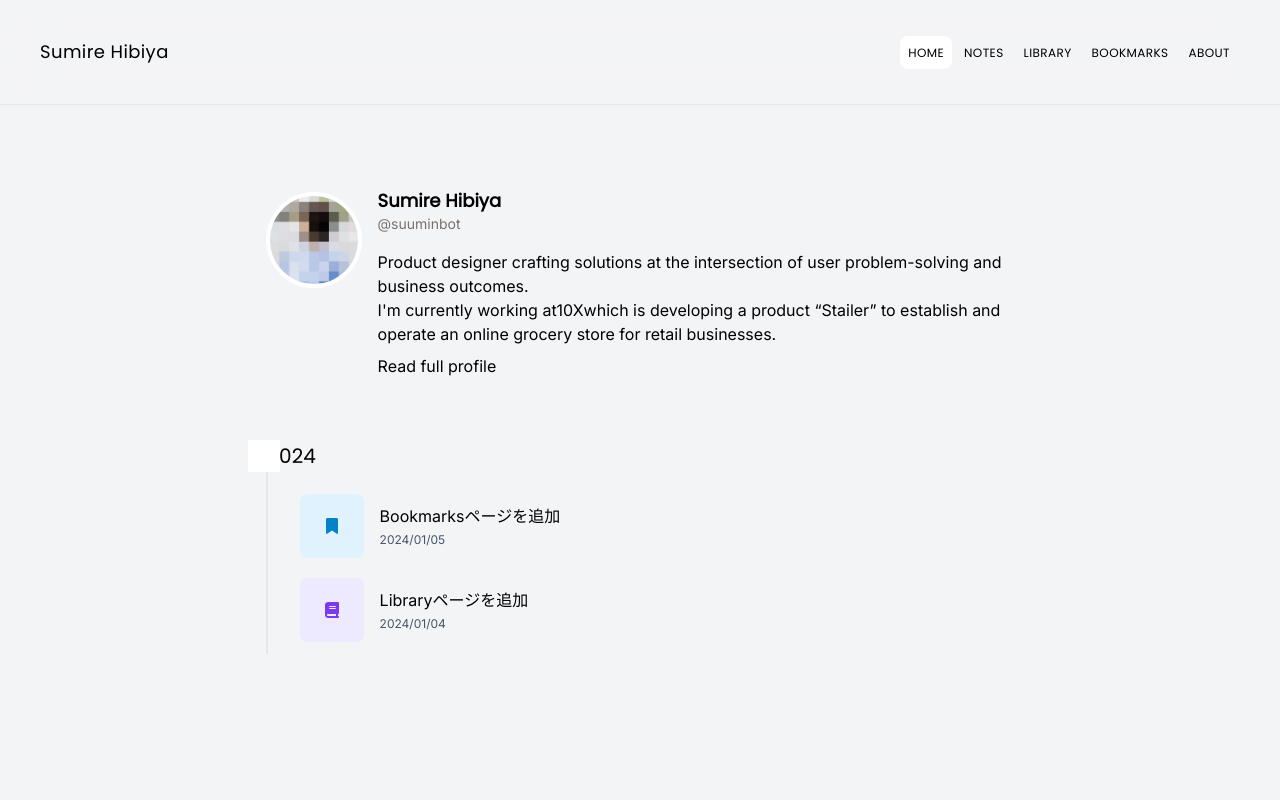
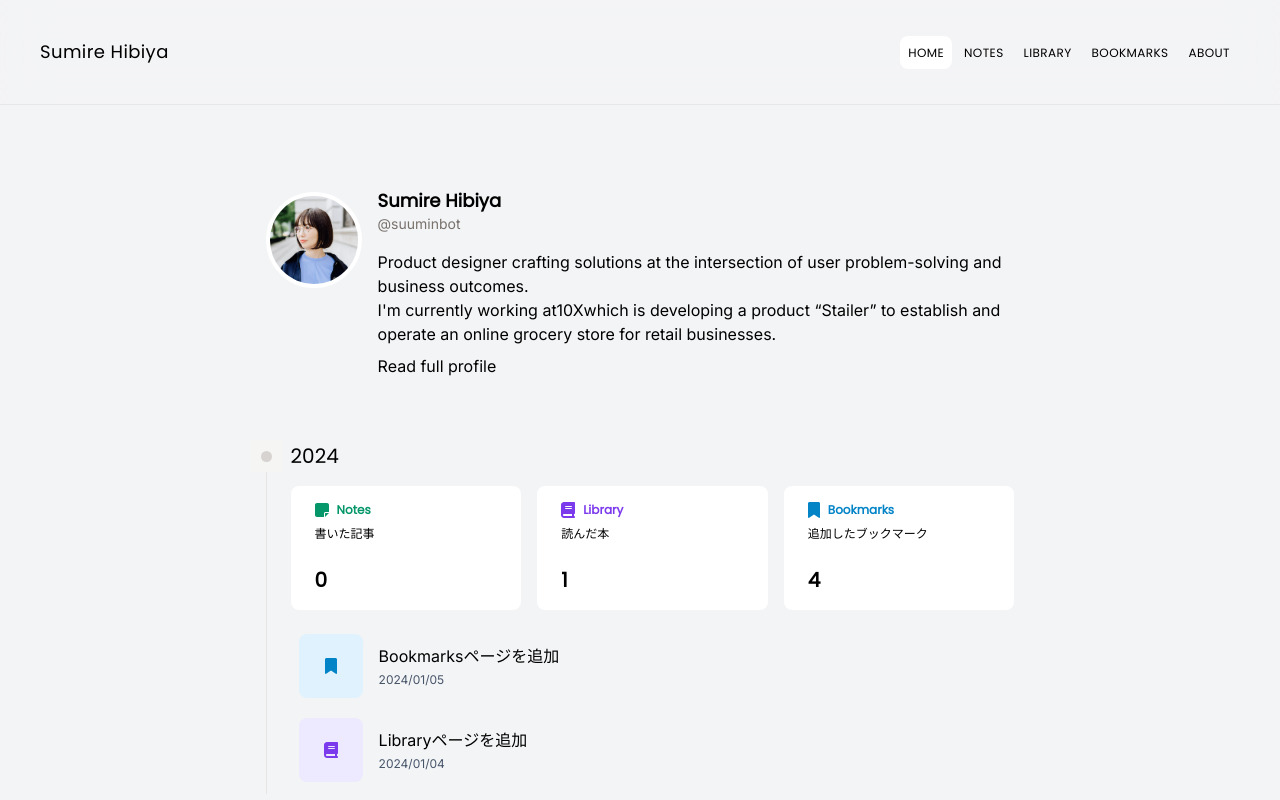
Before and after one commit to suuminbot/sumirehibiyacom, a Next.js app: page / in a window 1280 px wide. Shown: the top 800 px of the page. Built offline with nearby package versions, Linux system fonts and the light colour scheme; what tailwindcss-fluid-type would draw is missing.

Commit message:
update style

```diff
--- /dev/null
+++ b/app/home/activitySummaryCard.tsx
@@ -0,0 +1,67 @@
+import Link from 'next/link'
+import { FontAwesomeIcon } from '@fortawesome/react-fontawesome'
+import {
+  faHeart,
+  faNoteSticky,
+  faBook,
+  faBookmark,
+} from '@fortawesome/free-solid-svg-icons'
+
+type ActivitySummaryCardProps = {
+  category: string
+  number: string
+}
+
+const ActivitySummaryCard: React.FC<ActivitySummaryCardProps> = ({
+  category,
+  number,
+}) => {
+  let categoryIcon
+  let categoryIconColor
+  let categoryColor
+  let description
+
+  // カテゴリーごとに異なるアイコン・スタイルを設定
+  switch (category) {
+    case 'Notes':
+      categoryIcon = faNoteSticky
+      categoryIconColor = 'text-emerald-600'
+      categoryColor = 'bg-emerald-100'
+      description = '書いた記事'
+      break
+    case 'Library':
+      categoryIcon = faBook
+      categoryIconColor = 'text-violet-600'
+      categoryColor = 'bg-violet-100'
+      description = '読んだ本'
+      break
+    case 'Bookmarks':
+      categoryIcon = faBookmark
+      categoryIconColor = 'text-sky-600'
+      categoryColor = 'bg-sky-100'
+      description = '追加したブックマーク'
+      break
+    default:
+      categoryIcon = faHeart // デフォルトのアイコン
+      categoryIconColor = 'text-stone-600'
+      categoryColor = 'bg-stone-100' // デフォルトの背景色
+  }
+
+  return (
+    <div className="bg-white py-4 px-6 rounded-lg">
+      <div className="flex items-center mb-2">
+        <FontAwesomeIcon
+          icon={categoryIcon}
+          className={`h-4 mr-2 ${categoryIconColor}`}
+        />
+        <p className={`text-xs font-bold font-display ${categoryIconColor}`}>
+          {category}
+        </p>
+      </div>
+      <p className="text-xs mb-6">{description}</p>
+      <p className="text-xl font-bold font-display">{number}</p>
+    </div>
+  )
+}
+
+export default ActivitySummaryCard
--- a/app/home/profile.tsx
+++ b/app/home/profile.tsx
@@ -5,7 +5,7 @@ export default function Profile() {
   return (
     <div className="flex items-start">
       <Image
-        src="/profile@2x.png"
+        src="/profile.jpg"
         alt="Sumire Hibiya"
         width="96"
         height="96"
--- a/app/page.tsx
+++ b/app/page.tsx
@@ -2,6 +2,7 @@ import type { Metadata } from 'next'
 import ActivityCard from './home/activityCard'
 import ActivitiesData from '../content/activities/activities'
 import Profile from './home/profile'
+import ActivitySummaryCard from './home/activitySummaryCard'
 
 export const metadata: Metadata = {
   title: 'sumirehibiya.com',
@@ -19,17 +20,22 @@ const Home: React.FC = () => {
       <div className="mb-16">
         <Profile />
       </div>
-      <div className="border-l-2 pl-6 relative">
+      <div className="border-l border-stone-200 pl-6 relative">
         <h2
           className="
-            before:block before:h-8 before:w-8 before:bg-white before:absolute before:-left-5
-            font-display
+            before:block before:h-8 before:w-8 before:bg-stone-100 before:absolute before:-left-[17px]
+            after:block after:w-[11px] after:h-[11px] after:rounded-full after:bg-stone-300 after:absolute after:-left-[6px]
+            font-display m-0
             flex items-center
            "
         >
-          <p className="w-2 h-2 rounded-full bg-stone-400 -ml-8"></p>
-          <p>2024</p>
+          2024
         </h2>
+        <div className="grid grid-cols-3 gap-4 my-4">
+          <ActivitySummaryCard category="Notes" number="0" />
+          <ActivitySummaryCard category="Library" number="1" />
+          <ActivitySummaryCard category="Bookmarks" number="4" />
+        </div>
         {latestActivities.map((activity) => (
           <ActivityCard
             key={activity.title}
```
